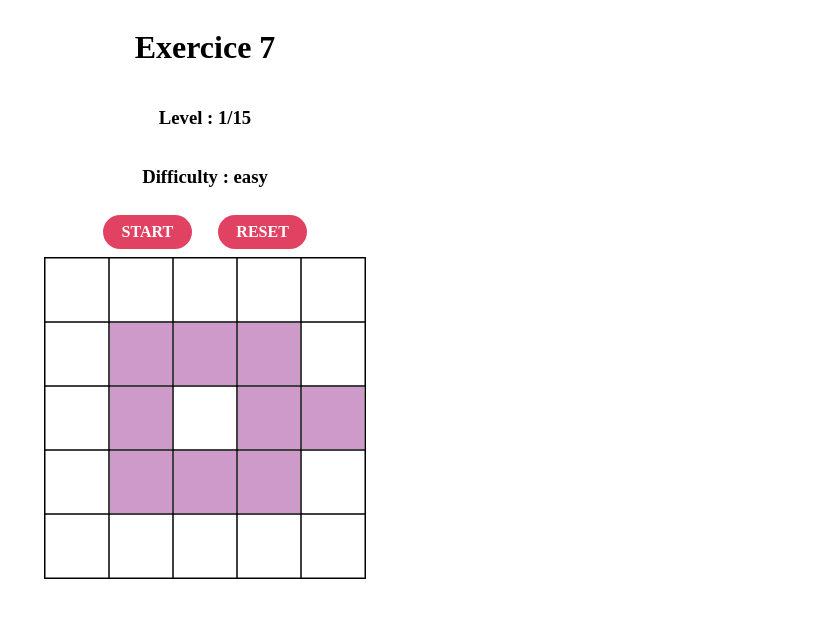
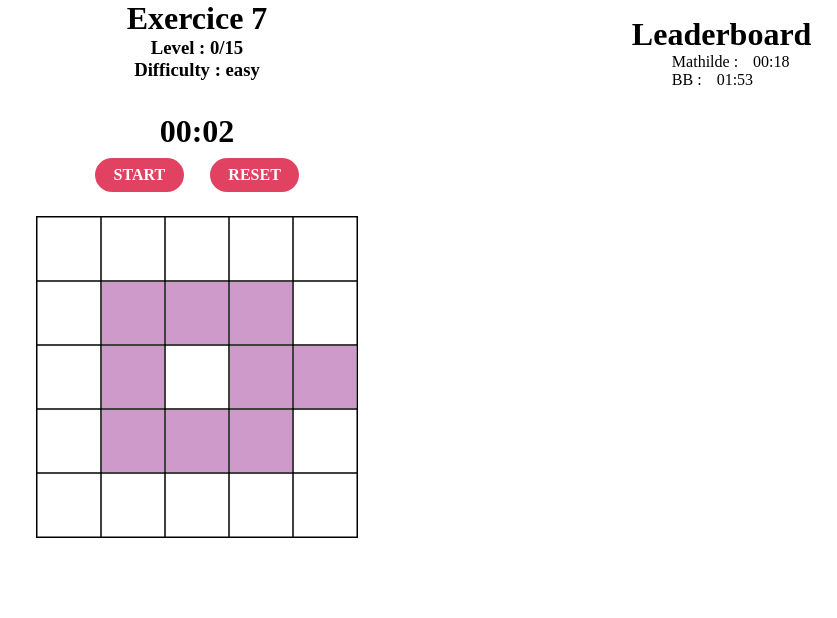
Before and after one commit to Nimajjj/ExercicesJS, a plain HTML site: page Exercice7/index.html in a window 1280 px wide. Both pictures are taken after a click on the element "START". Shown: the whole page, without its empty margins (443-1280 px from the left). Drawn offline with Linux system fonts and the light colour scheme.

Commit message:
Exercice 7 OK

```diff
--- a/Exercice7/index.html
+++ b/Exercice7/index.html
@@ -7,8 +7,9 @@
 </head>
 <body>
     <h1>Exercice 7</h1>
-    <h3 id="level">Level : 1/15</h2>
+    <h3 id="level">Level : 0/15</h2>
     <h3 id="difficulty">Difficulty : easy</h3>
+    <h4 id="timer"> 00:00</h4>
 
     <div id="menu">
         <div class="bt" id="start">
@@ -25,6 +26,19 @@
     </div>
 
     <h1 id="result"></h1>
+    <div id="submit_score" style="display: none; margin-top: 2vh;">
+        <input type="text" name="name" id="name">
+        <div class="bt" id="submit_score_bt" onclick="sendScore()">
+            submit
+        </div>
+    </div>
+
+    <div id="leaderboard">
+        <h1>Leaderboard</h1>
+        <ul id="score_ul">
+
+        </ul>
+    </div>
 
 </body>
 </html>
--- a/Exercice7/scripts/index.js
+++ b/Exercice7/scripts/index.js
@@ -24,6 +24,8 @@ let playing = false
 
 let currentLevel = 1
 let difficulty = 5
+
+let leaderboard = new Map();
 
 
 // GENERAL FUNCTIONS
@@ -189,6 +191,7 @@ function mouseOn(evt) {
     } else if (state == 0 || state == 2) {
         document.querySelector("#result").innerHTML = "YOU LOOSE!"
         playing = false
+        timer.stop()
     }
 
     lastCell = mousePos
@@ -212,6 +215,7 @@ canvas.cvs.addEventListener(
         } else {
             currentLevel = 1
             document.querySelector("#result").innerHTML = "YOU LOOSE!"
+            timer.stop()
             resetStats()
             return
         }
@@ -229,17 +233,76 @@ canvas.cvs.onmousemove = function(evt) {
     }
 };
 
+// TIMER
+class Timer {
+    id;
+    time;   // time in milliseconds
+
+    constructor() {
+        this.id = 0;
+        this.time = 0;
+    }
+
+    start() {
+        this.id = window.setInterval(() => {
+            this.time += 1000;
+            document.querySelector("#timer").innerHTML = this.getTime();
+        }, 1000);
+    }
+
+    stop() {
+        clearInterval(this.id);
+    }
+
+    reset() {
+        this.id = 0;
+        this.time = 0;
+    }
+
+    getTime() {
+        let displayableTime = ""
+
+        let minutes = Math.floor(this.time / 60000)
+        let seconds = Math.floor((this.time % 60000) / 1000)
+
+        if (minutes < 10) { displayableTime += "0" }
+        displayableTime += minutes + ":"
+        if (seconds < 10) { displayableTime += "0" }
+        displayableTime += seconds
+
+        return displayableTime
+    }
+
+    formatTime(t) {
+        let displayableTime = ""
+
+        let minutes = Math.floor(t / 60000)
+        let seconds = Math.floor((t % 60000) / 1000)
+
+        if (minutes < 10) { displayableTime += "0" }
+        displayableTime += minutes + ":"
+        if (seconds < 10) { displayableTime += "0" }
+        displayableTime += seconds
+
+        return displayableTime
+    }
+}
+let timer = new Timer();
 
 
 // MAIN
 document.querySelector("#start").addEventListener("click", function() {
+    resetStats()
     reset()
     initGrid(difficulty)
+    timer.start()
 })
 
 document.querySelector("#reset").addEventListener("click", function() {
+    resetStats()
     reset()
     initGrid(difficulty)
+    timer.start()
 })
 
 function reset() {
@@ -251,22 +314,66 @@ function reset() {
     if (currentLevel > 5 && currentLevel < 10) { difficulty = 6 }
     else if (currentLevel > 10 ) { difficulty = 8 }
     document.querySelector("#result").innerHTML = ""
-    document.querySelector("#level").innerHTML = "Level : " + currentLevel + "/15"
+    document.querySelector("#level").innerHTML = "Level : " + (currentLevel-1) + "/15"
     if (difficulty == 5) { document.querySelector("#difficulty").innerHTML = "Difficulty : easy" }
     else if (difficulty == 6) { document.querySelector("#difficulty").innerHTML = "Difficulty : average" }
     else if (difficulty == 8) { document.querySelector("#difficulty").innerHTML = "Difficulty : hard" }
 }
 
+
 function testVictory() {
-    if (currentLevel == 15) {
+    if (currentLevel-1 == 15) {
+        timer.stop()
         document.querySelector("#result").innerHTML = "YOU WIN!"
         playing = false
         document.querySelector("#game").style.display = "none"
-        resetStats()
+        document.querySelector("#submit_score").style.display = "flex"
     }
 }
 
+function sendScore() {
+    leaderboard.set(document.querySelector("#name").value, timer.time)
+    resetStats()
+    reset()
+    displayLeaderBoard()
+}
+
+function displayLeaderBoard() {
+    const sortedScores = new Map([...leaderboard.entries()].sort((a, b) => a[1] - b[1]));
+    let i = 0;
+
+    document.querySelector("#score_ul").innerHTML = ""
+
+    sortedScores.forEach((value, key) => {
+        if (i >= 5) { return }
+
+        let playerName = document.createElement("p")
+        let newScore = document.createElement("p")
+        playerName.innerHTML = key + " :"
+        newScore.innerHTML = timer.formatTime(value)
+        let container = document.createElement("li")
+        container.appendChild(playerName)
+        container.appendChild(newScore)
+        document.querySelector("#score_ul").appendChild(container)
+
+        i++
+    })
+}
+
 function resetStats() {
+    timer.stop()
+    timer.reset()
     currentLevel = 1
     difficulty = 5
+    document.querySelector("#submit_score").style.display = "none"
+    document.querySelector("#timer").style.display = "00:00"
+    document.querySelector("#name").value = ""
+    canvas.cvs.width = 0
+    canvas.cvs.height = 0
 }
+
+
+leaderboard.set("Mathilde", 18790)
+leaderboard.set("BB", 113000)
+
+displayLeaderBoard()
--- a/Exercice7/style/master.css
+++ b/Exercice7/style/master.css
@@ -1,3 +1,7 @@
+* {
+    margin: 0;
+}
+
 body {
     width: 100vw;
     display: flex;
@@ -7,6 +11,7 @@ body {
 }
 
 #canvas {
+    margin-top: 2vh;
     border: 1px solid black;
 }
 
@@ -35,3 +40,24 @@ body {
 #menu > * {
     margin: 0 1vw;
 }
+
+#timer {
+    font-size: 32px;
+    margin-top: 4vh;
+}
+
+#leaderboard {
+    margin: 2vh 2vw;
+    position: absolute;
+    top: 0;
+    right: 0;
+    text-align: center;
+}
+
+#leaderboard li {
+    display: flex;
+}
+
+#leaderboard li > * {
+    margin-right: 15px;
+}
```
